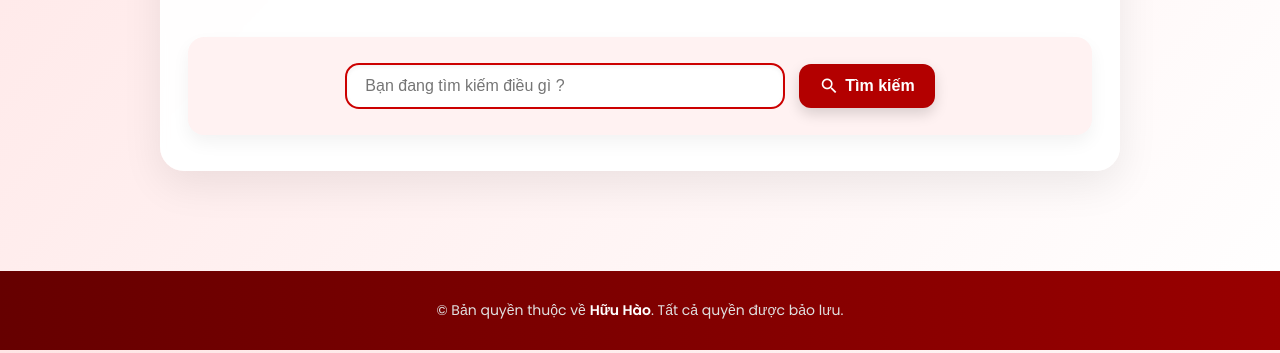
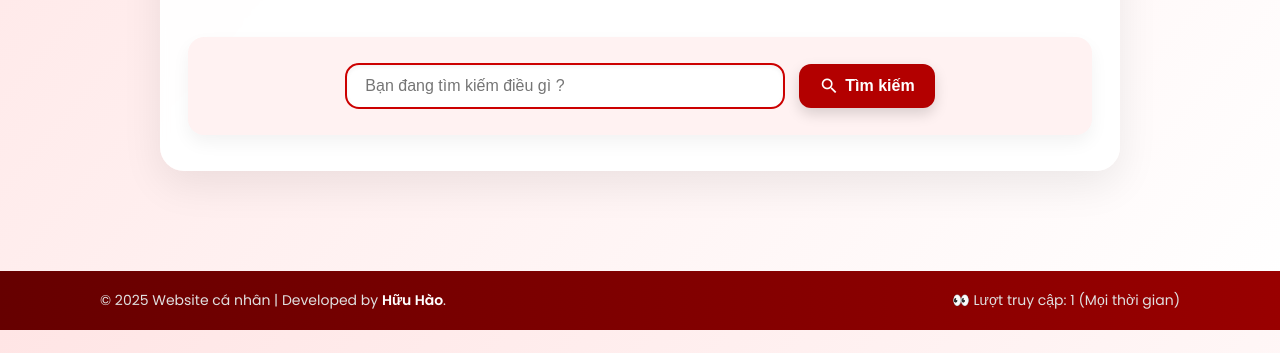
Before and after one commit to lehwuhao/lehwuhao.github.io, a plain HTML site: page index.html in a window 1280 px wide. Shown: the part 447-800 px from the top of the page. Drawn offline with Linux system fonts and the light colour scheme; no server answers.

Commit message:
Add files via upload

```diff
--- a/index.html
+++ b/index.html
@@ -291,11 +291,19 @@
     </div>
   </main>
 
-  <footer>
-    © Bản quyền thuộc về <strong>Hữu Hào</strong>. Tất cả quyền được bảo lưu.
-  </footer>
+    <footer style="display: flex; justify-content: space-between; align-items: center; padding: 18px 100px;">
+  <div>
+    © 2025 Website cá nhân | Developed by <strong>Hữu Hào</strong>.
+  </div>
+  <div>
+    👀 Lượt truy cập: <span id="view-count">...</span>
+  </div>
+</footer>
+
+
 
   <script>
+    // Giữ nguyên phần xử lý form tìm kiếm của bạn
     document.getElementById('searchForm').addEventListener('submit', function (e) {
       e.preventDefault();
       const query = document.getElementById('searchInput').value.trim();
@@ -304,6 +312,51 @@
         window.open(googleSearchUrl, '_blank');
       }
     });
+
+    // ====== BỘ ĐẾM LƯỢT TRUY CẬP (CountAPI) ======
+    (async () => {
+      const NAMESPACE = 'huu-hao-website'; // đặt tên riêng, không trùng ai
+      const KEY = 'homepage';              // tên trang
+      const viewEl = document.getElementById('view-count');
+
+      // timeout helper để tránh treo
+      const fetchWithTimeout = (url, ms = 6000) => {
+        const c = new AbortController();
+        const t = setTimeout(() => c.abort(), ms);
+        return fetch(url, { signal: c.signal }).finally(() => clearTimeout(t));
+      };
+
+      try {
+        // 1) Tạo (init) nếu chưa có: giá trị bắt đầu = 0 (không sao nếu đã tồn tại)
+        await fetchWithTimeout(
+          `https://api.countapi.xyz/create?namespace=${encodeURIComponent(NAMESPACE)}&key=${encodeURIComponent(KEY)}&value=0`
+        );
+
+        // 2) Tăng và lấy giá trị mới
+        const res = await fetchWithTimeout(
+          `https://api.countapi.xyz/hit/${encodeURIComponent(NAMESPACE)}/${encodeURIComponent(KEY)}`
+        );
+        const data = await res.json();
+
+        if (data && typeof data.value === 'number') {
+          viewEl.textContent = data.value.toLocaleString('vi-VN');
+        } else {
+          throw new Error('Phản hồi không hợp lệ');
+        }
+      } catch (err) {
+        // FALLBACK: dùng localStorage để vẫn hiển thị số tăng cục bộ (trong trình duyệt này)
+        try {
+          const k = 'local-visit-count';
+          const v = Number(localStorage.getItem(k) || '0') + 1;
+          localStorage.setItem(k, String(v));
+          viewEl.textContent = `${v.toLocaleString('vi-VN')} (Mọi thời gian)`;
+        } catch {
+          viewEl.textContent = 'không tải được';
+        }
+        // gợi ý mở DevTools kiểm tra lỗi nếu cần
+        console.warn('CountAPI lỗi hoặc bị chặn:', err);
+      }
+    })();
   </script>
 </body>
 </html>
```
